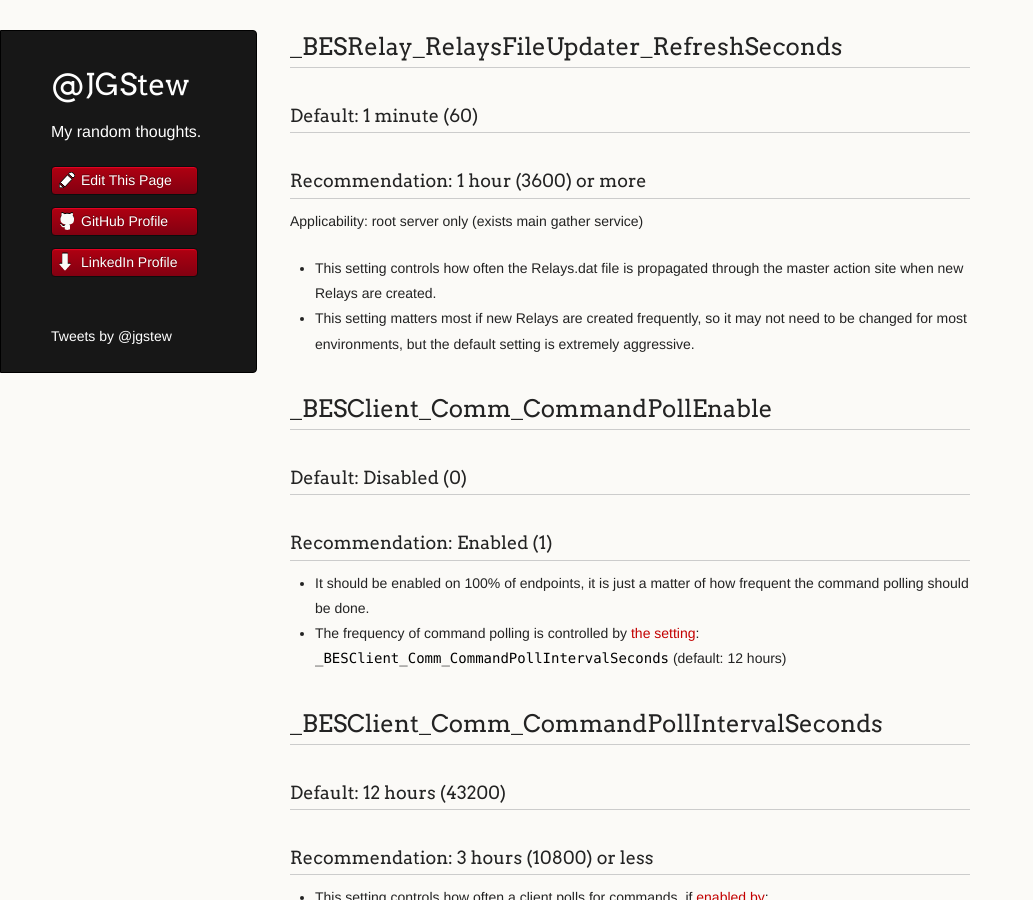
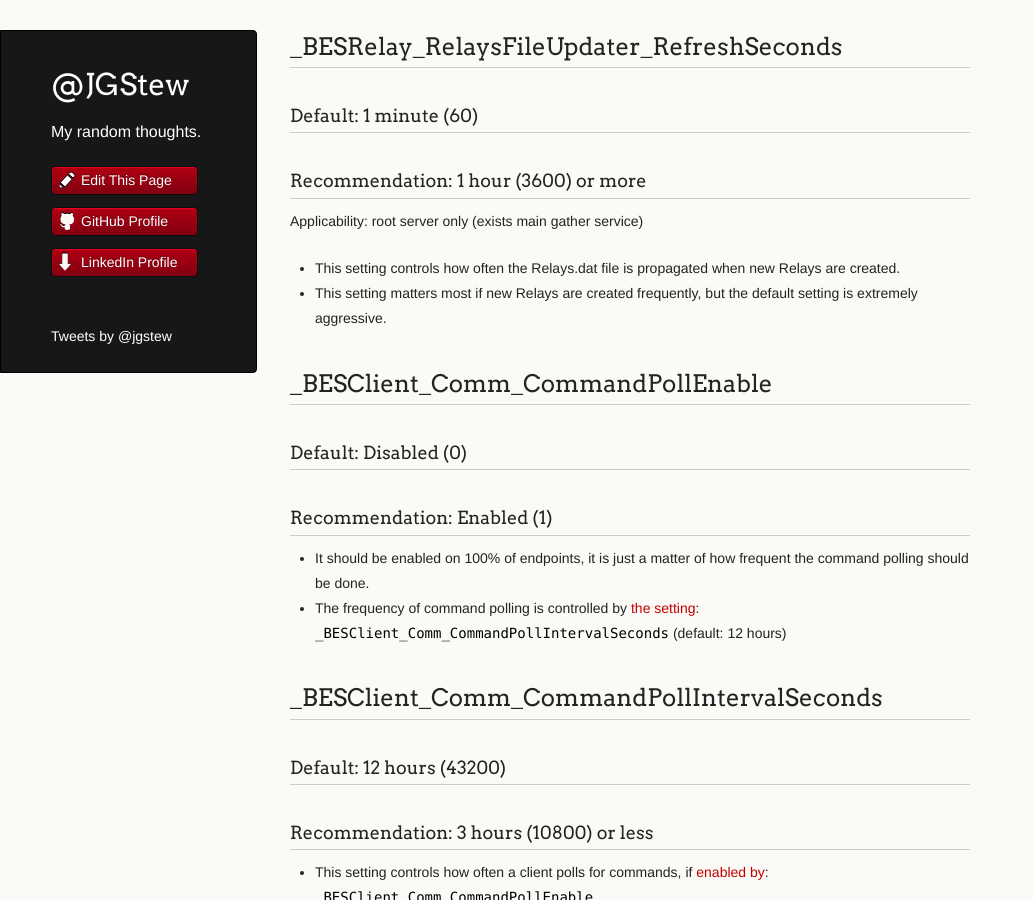
Before and after one commit to jgstew/jgstew.github.io, a Jekyll site: the page built from _posts/2018-10-30-BigFix-Settings-Optimizations.md, in a window 1280 px wide and 900 px high, scrolled down 1525 px. Shown: the whole window, without its empty margins (0-1033 px from the left). Built offline with Jekyll 4.4.1, drawn with Linux system fonts in a browser that asks for light colours; nearby versions of some CDN libraries; comment, search, counter and statistics services are not loaded.

Commit message:
Update 2018-10-30-BigFix-Settings-Optimizations.md

```diff
--- a/_posts/2018-10-30-BigFix-Settings-Optimizations.md
+++ b/_posts/2018-10-30-BigFix-Settings-Optimizations.md
@@ -65,8 +65,9 @@ date: November 8, 2018
 ### Recommendation: 1 hour (3600) or more
 
 Applicability: root server only (exists main gather service)
-- This setting controls how often the Relays.dat file is propagated through the master action site when new Relays are created.
-- This setting matters most if new Relays are created frequently, so it may not need to be changed for most environments, but the default setting is extremely aggressive.
+
+- This setting controls how often the Relays.dat file is propagated when new Relays are created.
+- This setting matters most if new Relays are created frequently, but the default setting is extremely aggressive.
 
 
 ## _BESClient_Comm_CommandPollEnable
```
